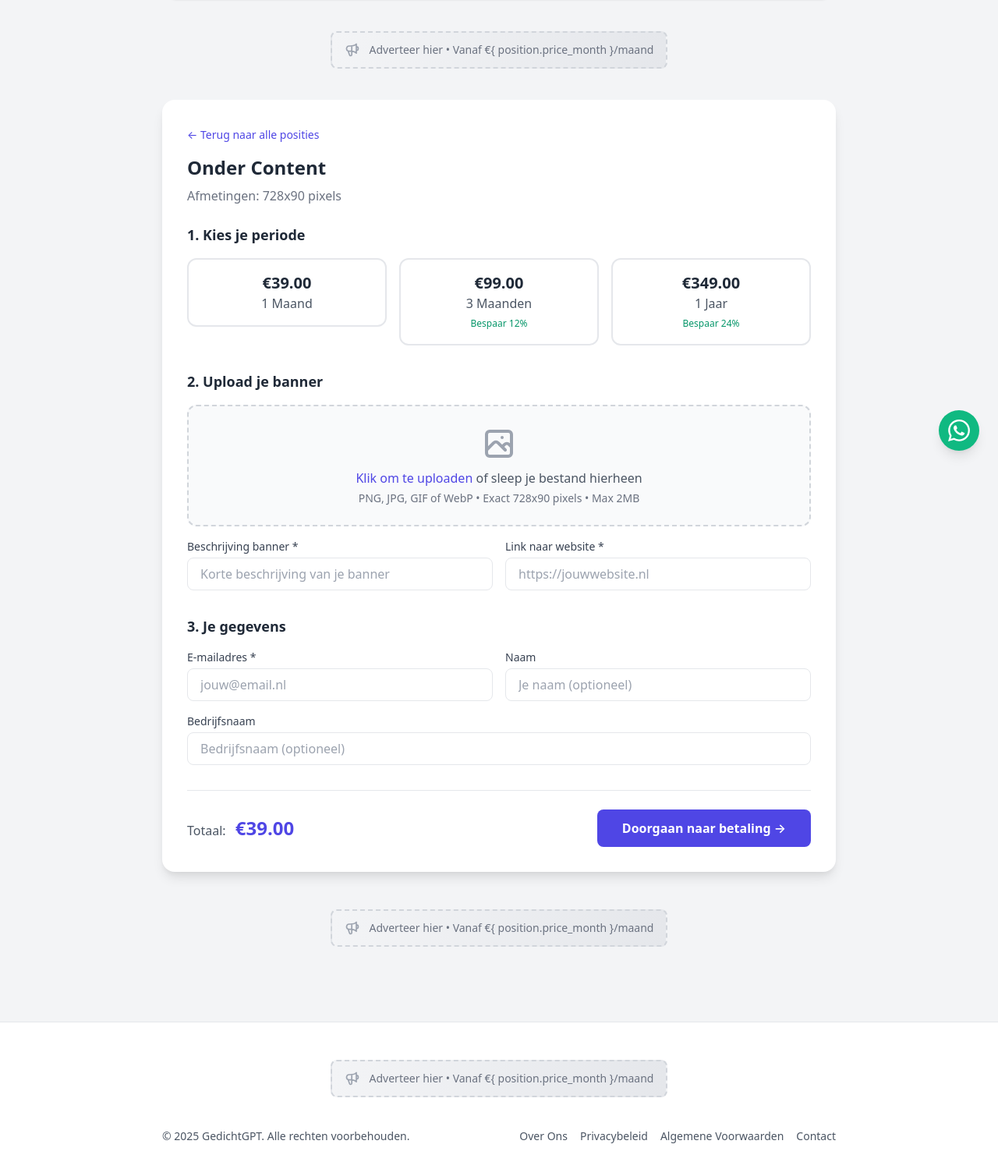
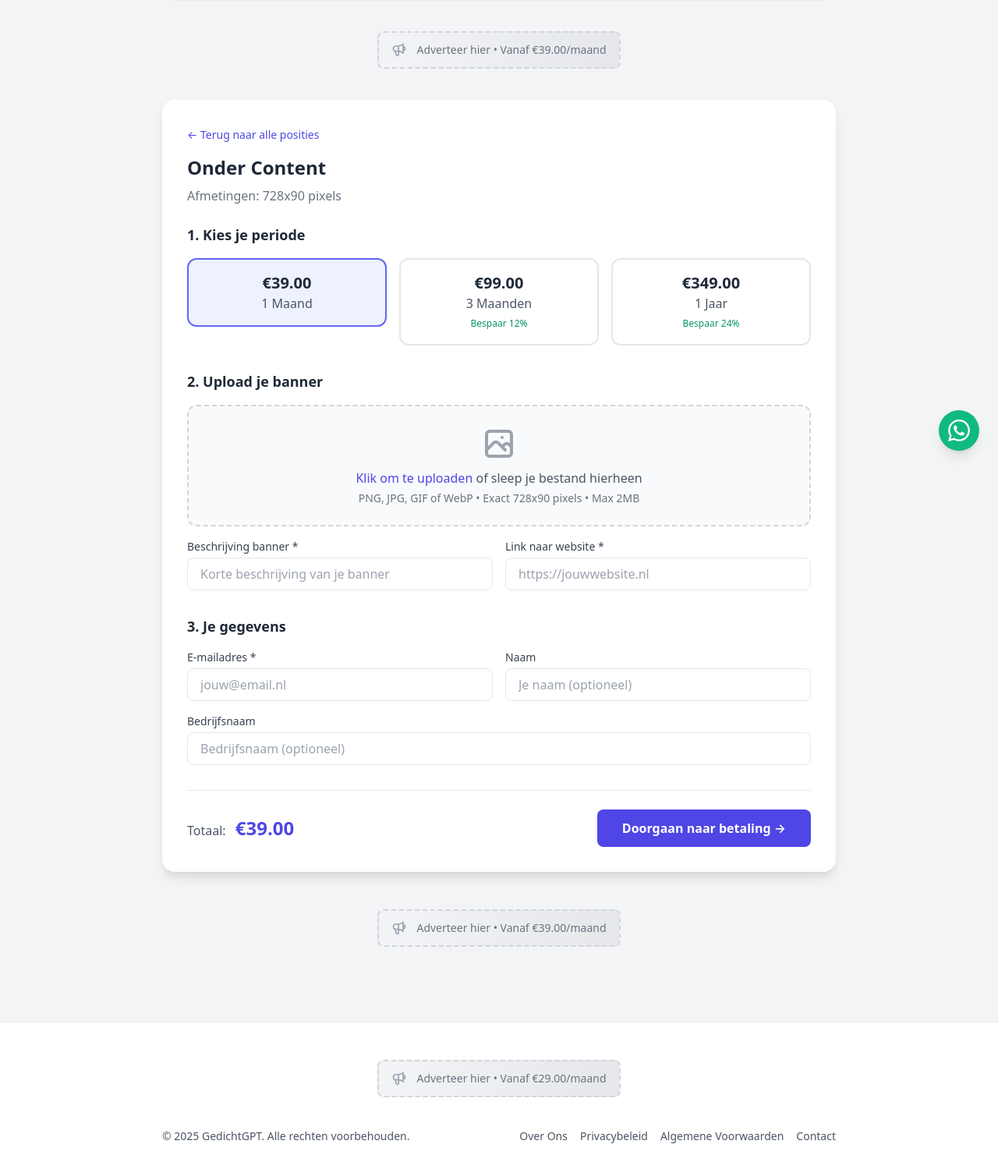
Before and after one commit to smrht/gptgedicht, a Django app: page /adverteren/onder-content/ in a window 1280 px wide. Shown: the part 198-1697 px from the top of the page at 78% size. Run offline with Django 4.2, Linux system fonts and the light colour scheme; data comes from the database, SQL or seed files in the repository; data that the repository does not hold is empty.

Commit message:
refactor: fix banner slot inline template syntax en voeg javascript periode selector toe
- Fix template syntax in banner_slot_inline: verwijder dubbele accolades uit price_month (€{{ }} → €{})
- Vervang peer-based CSS selectors door javascript voor periode selectie in purchase_banner.html
- Voeg id="period-options" toe aan grid container en period-label class aan labels
- Vervang peer-checked classes door period-card class met javascript toggle
- Implementeer visuele selectie update: verwijder border-indigo-500

```diff
--- a/ads/templates/ads/purchase_banner.html
+++ b/ads/templates/ads/purchase_banner.html
@@ -17,27 +17,27 @@
         <!-- Stap 1: Periode kiezen -->
         <div class="mb-8">
             <h2 class="text-lg font-semibold text-gray-800 mb-4">1. Kies je periode</h2>
-            <div class="grid md:grid-cols-3 gap-4">
-                <label class="relative cursor-pointer">
-                    <input type="radio" name="period" value="month" class="peer hidden" checked>
-                    <div class="border-2 rounded-xl p-4 text-center peer-checked:border-indigo-500 peer-checked:bg-indigo-50 transition">
+            <div class="grid md:grid-cols-3 gap-4" id="period-options">
+                <label class="relative cursor-pointer period-label">
+                    <input type="radio" name="period" value="month" class="hidden" checked>
+                    <div class="period-card border-2 rounded-xl p-4 text-center transition border-indigo-500 bg-indigo-50">
                         <div class="text-xl font-bold text-gray-800">€{{ position.price_month }}</div>
                         <div class="text-gray-600">1 Maand</div>
                     </div>
                 </label>
 
-                <label class="relative cursor-pointer">
-                    <input type="radio" name="period" value="quarter" class="peer hidden">
-                    <div class="border-2 rounded-xl p-4 text-center peer-checked:border-indigo-500 peer-checked:bg-indigo-50 transition">
+                <label class="relative cursor-pointer period-label">
+                    <input type="radio" name="period" value="quarter" class="hidden">
+                    <div class="period-card border-2 rounded-xl p-4 text-center transition border-gray-200">
                         <div class="text-xl font-bold text-gray-800">€{{ position.price_quarter }}</div>
                         <div class="text-gray-600">3 Maanden</div>
                         <span class="text-xs text-green-600 font-medium">Bespaar 12%</span>
                     </div>
                 </label>
 
-                <label class="relative cursor-pointer">
-                    <input type="radio" name="period" value="year" class="peer hidden">
-                    <div class="border-2 rounded-xl p-4 text-center peer-checked:border-indigo-500 peer-checked:bg-indigo-50 transition">
+                <label class="relative cursor-pointer period-label">
+                    <input type="radio" name="period" value="year" class="hidden">
+                    <div class="period-card border-2 rounded-xl p-4 text-center transition border-gray-200">
                         <div class="text-xl font-bold text-gray-800">€{{ position.price_year }}</div>
                         <div class="text-gray-600">1 Jaar</div>
                         <span class="text-xs text-green-600 font-medium">Bespaar 24%</span>
@@ -141,7 +141,16 @@ const prices = {
 
 document.querySelectorAll('input[name="period"]').forEach(radio => {
     radio.addEventListener('change', function() {
+        // Update prijs
         document.getElementById('total-price').textContent = '€' + prices[this.value].toFixed(2);
+
+        // Update visuele selectie
+        document.querySelectorAll('.period-card').forEach(card => {
+            card.classList.remove('border-indigo-500', 'bg-indigo-50');
+            card.classList.add('border-gray-200');
+        });
+        this.parentElement.querySelector('.period-card').classList.remove('border-gray-200');
+        this.parentElement.querySelector('.period-card').classList.add('border-indigo-500', 'bg-indigo-50');
     });
 });
 
--- a/ads/templatetags/ads_tags.py
+++ b/ads/templatetags/ads_tags.py
@@ -104,7 +104,7 @@ def banner_slot_inline(position_type):
                               d="M11 5.882V19.24a1.76 1.76 0 01-3.417.592l-2.147-6.15M18 13a3 3 0 100-6M5.436 13.683A4.001 4.001 0 017 6h1.832c4.1 0 7.625-1.234 9.168-3v14c-1.543-1.766-5.067-3-9.168-3H7a3.988 3.988 0 01-1.564-.317z"/>
                     </svg>
                     <span class="text-sm text-gray-500 group-hover:text-indigo-600 font-medium">
-                        Adverteer hier • Vanaf €{{ position.price_month }}/maand
+                        Adverteer hier • Vanaf €{position.price_month}/maand
                     </span>
                 </div>
             </a>
```
